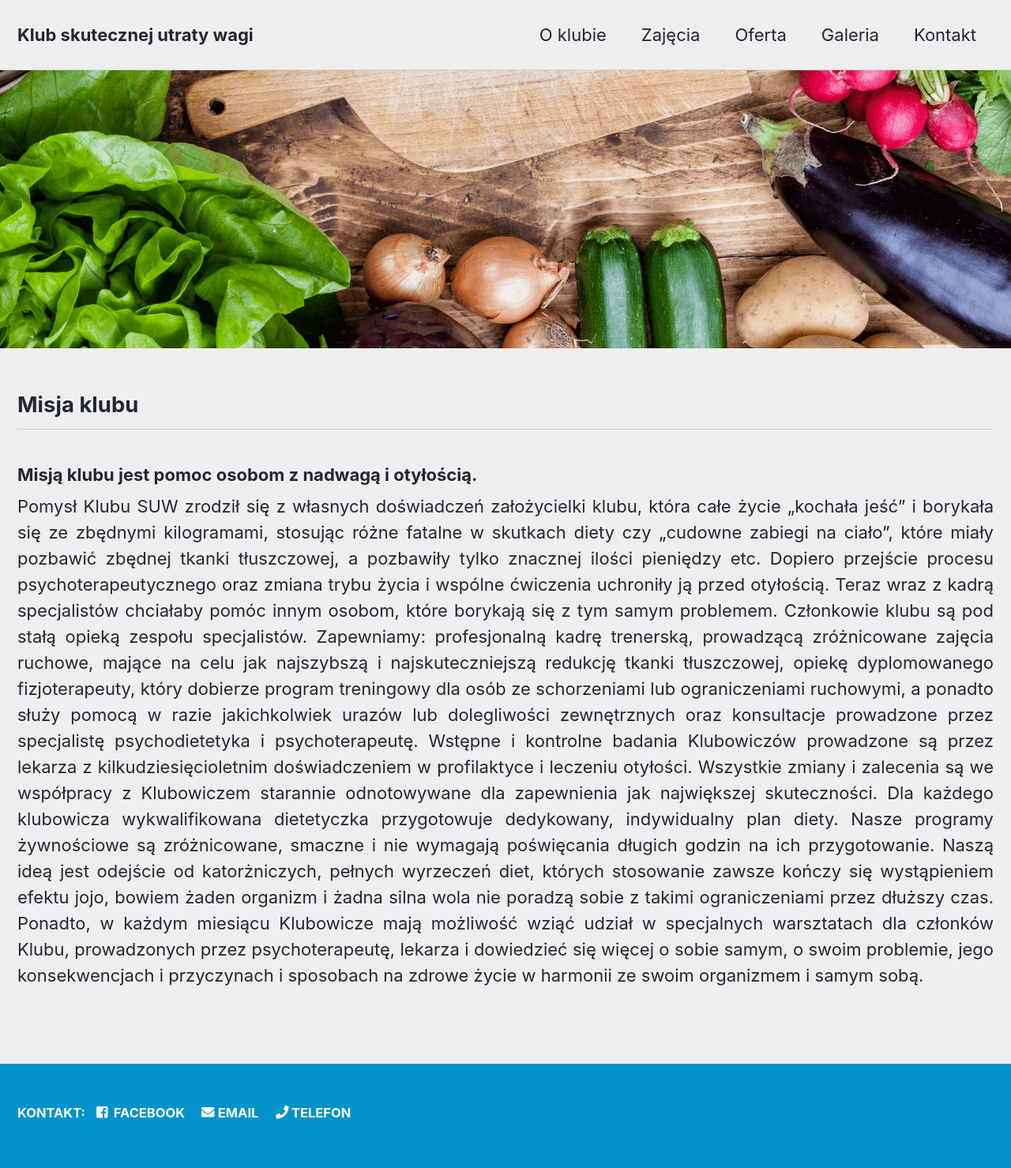
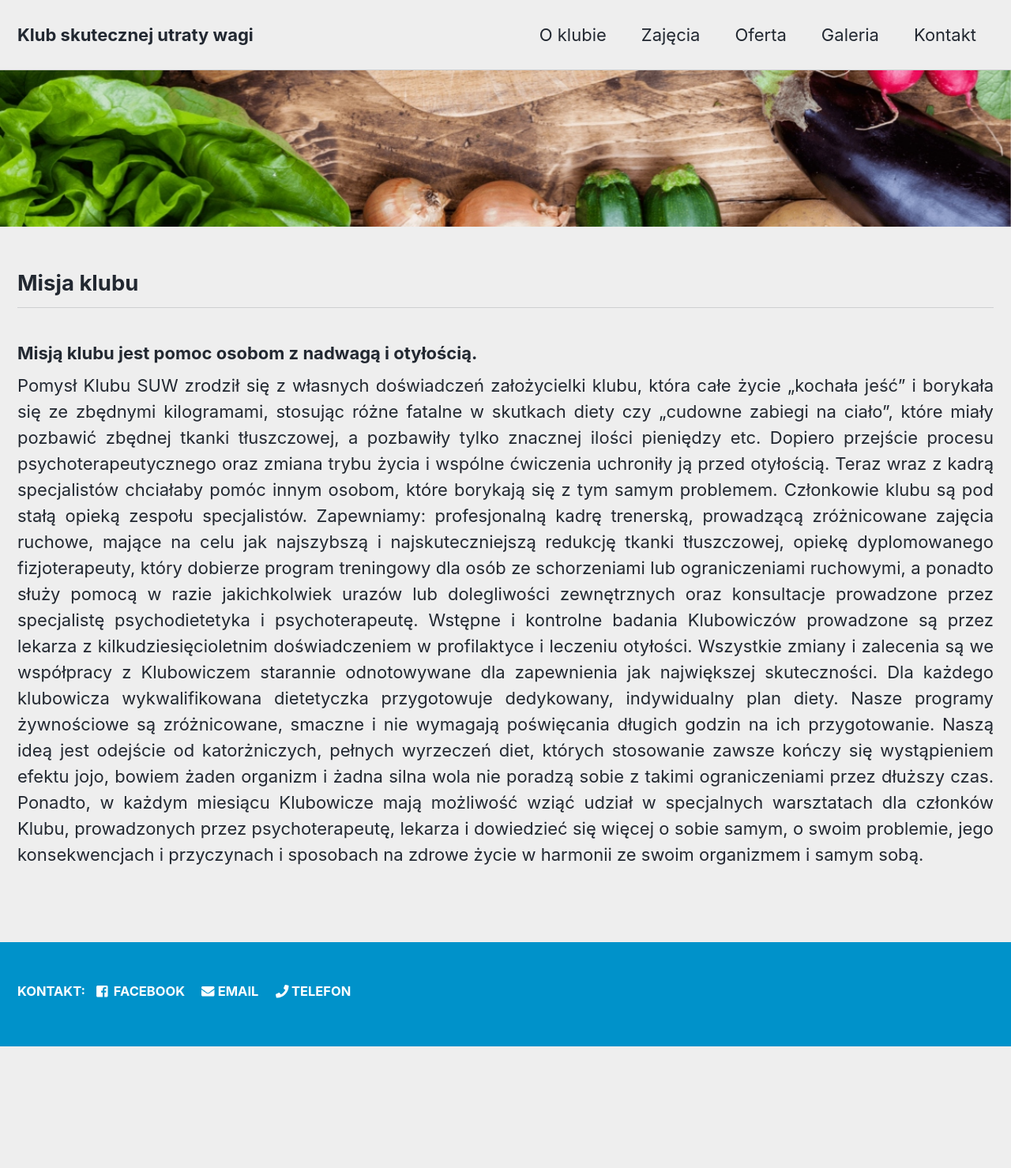
Before and after one commit to PiotrowskiD/PiotrowskiD.github.io, a Jekyll site: the page built from index.md, in a window 1280 px wide. Shown: the whole page at 79% size. Built offline with Jekyll 4.4.1, drawn with Linux system fonts in a browser that asks for light colours; cached includes are drawn as plain includes; nearby versions of some CDN libraries; the list of posts is cut into pages by our own code; our own code applies the rules of GitHub Pages for plain Markdown files; after the commit the page ends 1325 px from its top, so only the background shows below that.

Commit message:
update main page photo

```diff
--- a/index.md
+++ b/index.md
@@ -5,7 +5,7 @@
 layout: splash
 author_profile: true
 header:
-  image: /assets/images/warzywa.png
+  image: /assets/images/warzywa.jpg
 excerpt: "Radosne odchudzanie"
 ---
 ## Misja klubu
```
Also changed, not shown: assets/images/warzywa.jpg (added).
